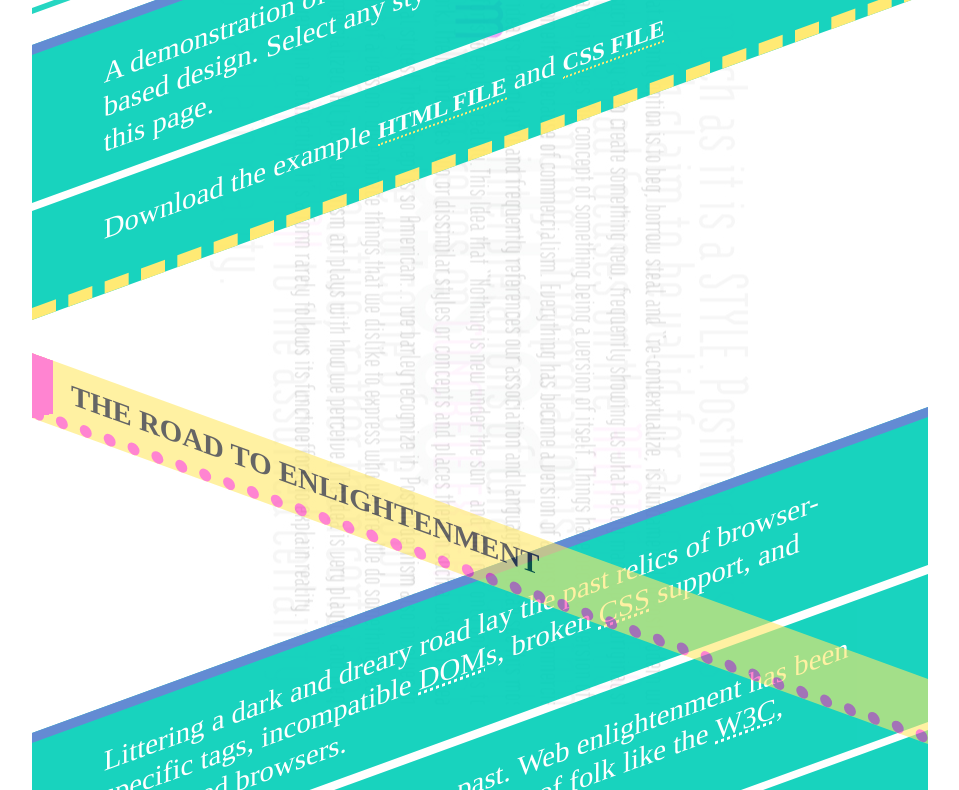
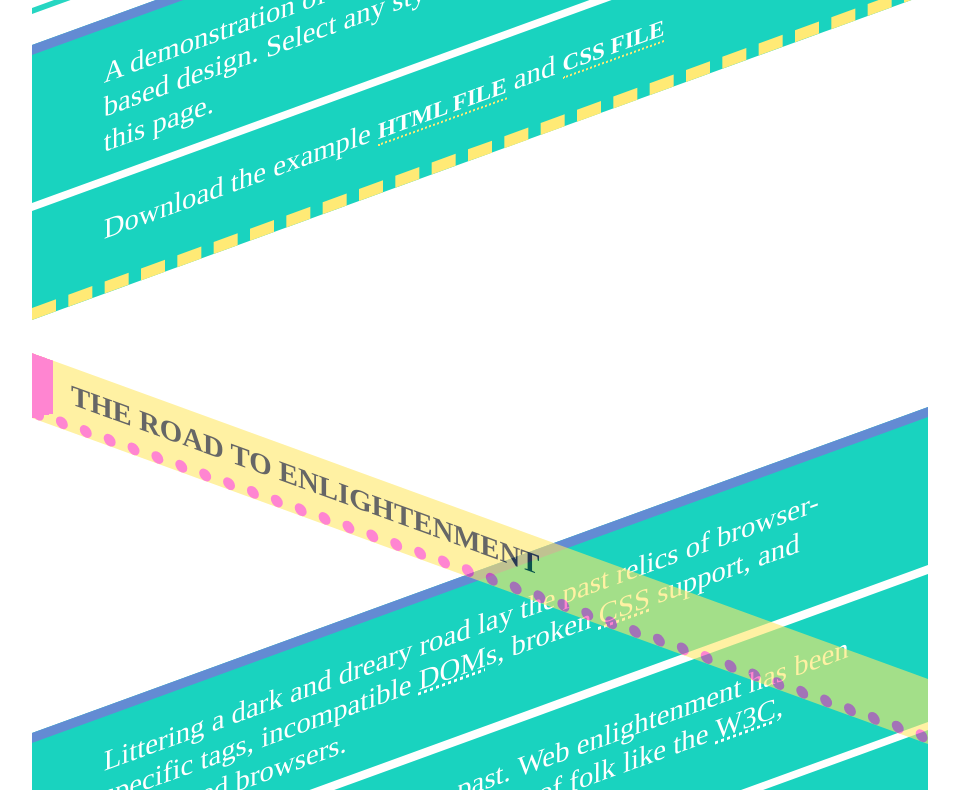
Before and after one commit to fsanger/CSS-Zen-Garden, a plain HTML site: page index.html in a window 1280 px wide. Shown: the part 810-1600 px from the top of the page, without its empty margins (160-1119 px from the left). Drawn offline with nearby package versions, Linux system fonts and the light colour scheme; files that its build step writes are made by us from their sources.

Commit message:
changes to background and typekit issues

```diff
--- a/css/style.scss
+++ b/css/style.scss
@@ -19,11 +19,11 @@ html {
 /* this goes into css file for sending to ZenGarden: TYPEKIT_ID: jpq5vsi*/
 
 body {
-	font-family: futura-pt;
+	font-family: "futura-pt";
 	font-weight: 400;
 	color: white;
 	// color: #6288a6;
-	background: url(/images/backgroundtextNEW21.jpg);
+	background: url(/"images/backgroundtextNEW21.jpg");
 	background-repeat: repeat-y;
 	background-attachment: fixed;
 	background-position: center;
@@ -51,7 +51,7 @@ h1 {
 	// color: rgba(49,143,218,0.25);
  	// text-shadow: 0 0 5px rgba(0,0,0,0.25);
 	font-size: 2em;
-	font-family: futura-pt;
+	font-family: "futura-pt";
 	font-weight: 300;
 	color: white;
 	// border-left: 14px solid;
```
